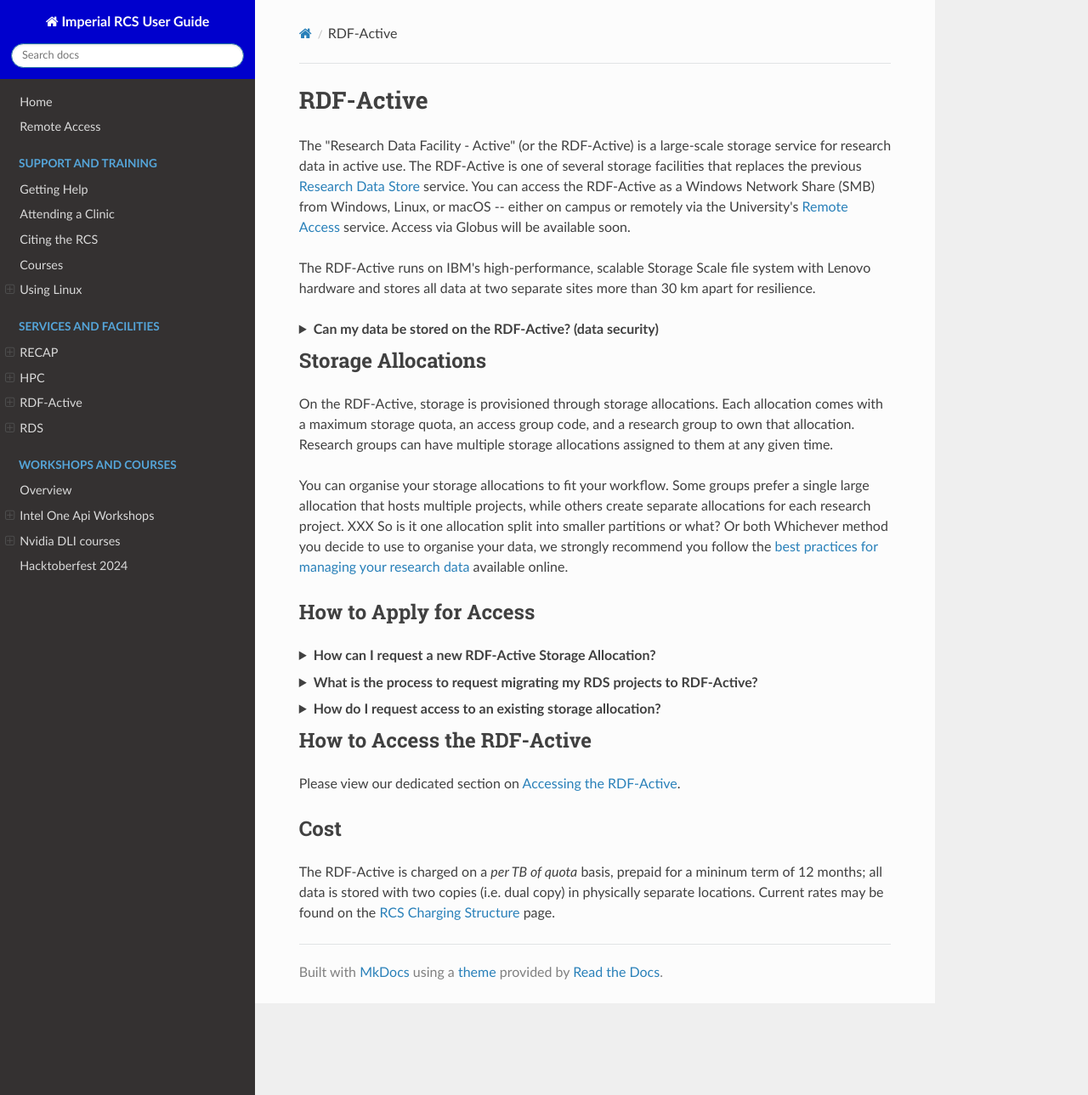
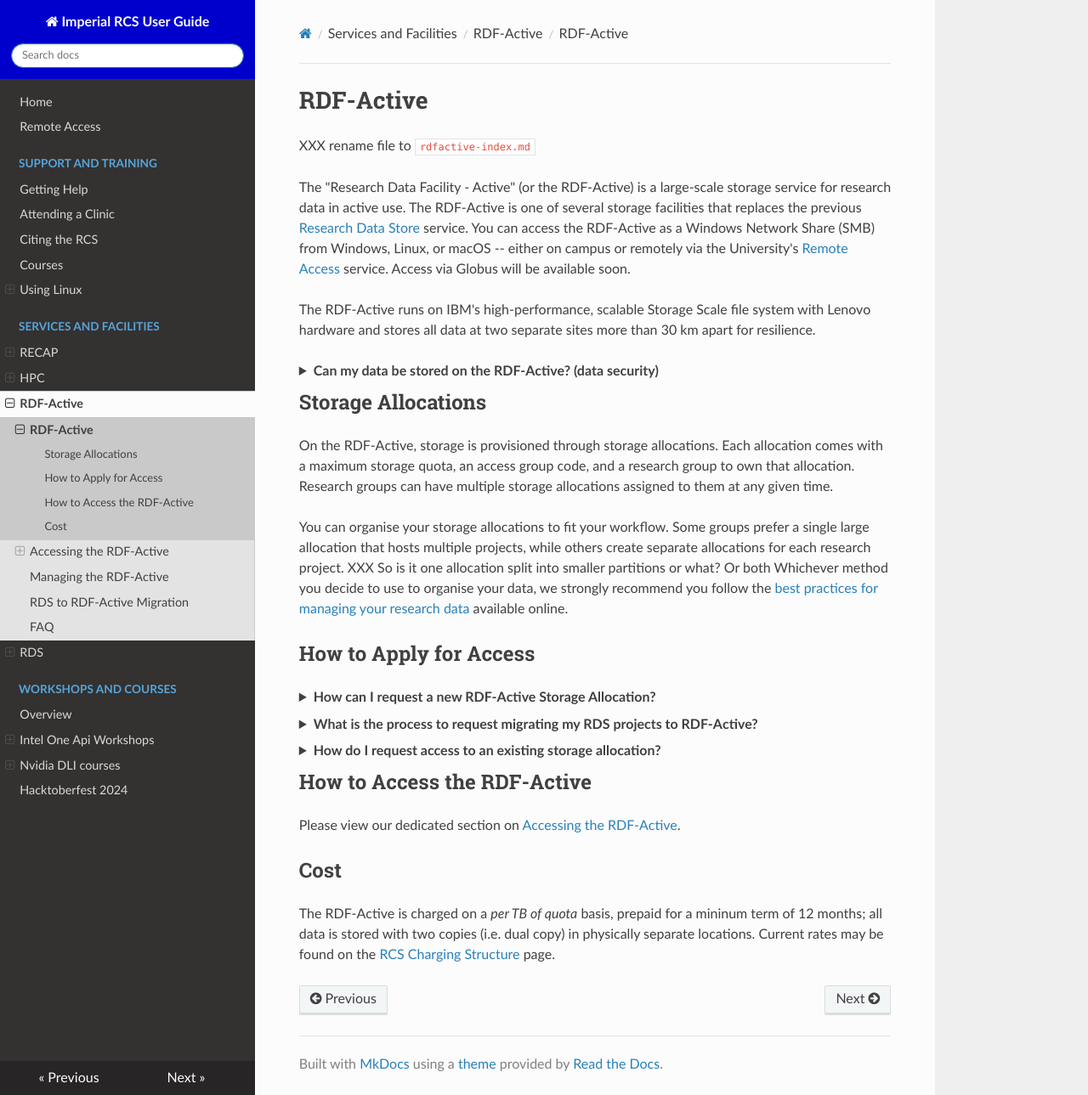
Before and after one commit to ImperialCollegeLondon/icl-rcs-user-guide, an MkDocs documentation site: the page built from docs/rdfactive/index.md, in a window 1280 px wide and 1289 px high. Shown: the whole window at 85% size. Built offline with MkDocs 1.6.1, drawn with Linux system fonts in a browser that asks for light colours; nearby versions of some CDN libraries.

Commit message:
misc: file names for github comparability

```diff
--- a/docs/rdfactive/rdfactive-index.md
+++ b/docs/rdfactive/index.md
@@ -1,4 +1,5 @@
 # RDF-Active
+XXX rename file to `rdfactive-index.md`
 
 The "Research Data Facility - Active" (or the RDF-Active) is a large-scale storage service for research data in active use. The RDF-Active is one of several storage facilities that replaces the previous [Research Data Store](../rds/index.md) service. You can access the RDF-Active as a Windows Network Share (SMB) from Windows, Linux, or macOS -- either on campus or remotely via the University's [Remote Access](../remoteaccess.md) service. Access via Globus will be available soon.
 
```
Also changed, not shown: docs/rdfactive/managing/index.md (renamed from docs/rdfactive/managing/rdfactive-managing-index.md).
